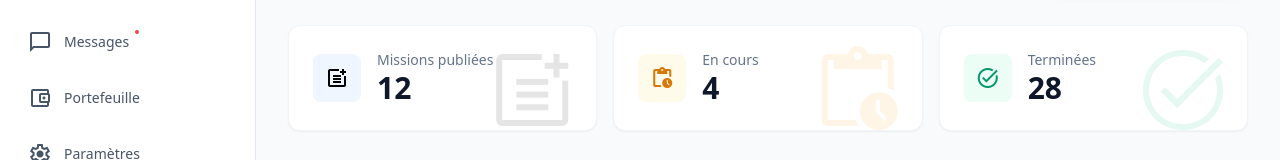
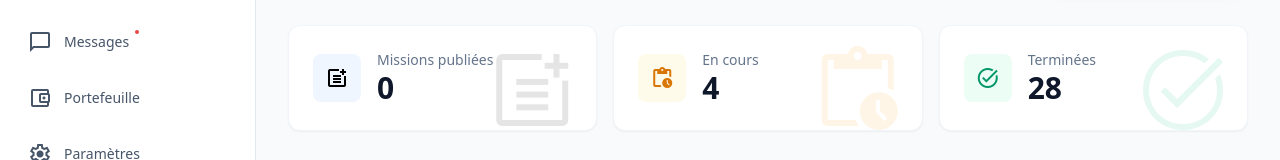
Before and after one commit to Azzedine-zemmari/Brikoli, an Angular app in the folder frontend/: page /client_dashboard in a window 1280 px wide. Shown: the part 182-342 px from the top of the page. Built offline with nearby package versions, Linux system fonts and the light colour scheme; no server answers.

Commit message:
ajouter method pour afficher number de mission poste

```diff
--- a/frontend/src/app/pages/client-dashboard/client-dashboard.html
+++ b/frontend/src/app/pages/client-dashboard/client-dashboard.html
@@ -73,7 +73,7 @@
                             </div>
                             <div class="flex flex-col">
                                 <p class="text-slate-500 text-sm font-medium">Missions publiées</p>
-                                <p class="text-2xl sm:text-3xl font-bold text-slate-900">12</p>
+                                <p class="text-2xl sm:text-3xl font-bold text-slate-900">{{postedmission}}</p>
                             </div>
                         </div>
                     </div>
--- a/frontend/src/app/pages/client-dashboard/client-dashboard.ts
+++ b/frontend/src/app/pages/client-dashboard/client-dashboard.ts
@@ -11,11 +11,13 @@ import { CommonModule, DatePipe } from '@angular/common';
 })
 export class ClientDashboard  implements OnInit{
   public missions: MissionResponse[] = [];
+  public postedmission :number = 0;
 
   constructor(private missionService:MissionService, private cdr:ChangeDetectorRef){}
 
   ngOnInit():void{
     this.fetchMissions();
+    this.fetchNumberOfPostedMission();
   }
 
   fetchMissions():void{
@@ -31,6 +33,15 @@ export class ClientDashboard  implements OnInit{
       }
     })
   }
+  fetchNumberOfPostedMission(){
+    this.missionService.countPosted().subscribe({
+      next:(data) => {
+        this.postedmission = data;
+        console.log("postedmission : " , data);
+        this.cdr.detectChanges();
+      }
+    })
+  }
   trackById(index: number, mission: MissionResponse) {
     return mission.id;
   }
--- a/frontend/src/app/services/mission.service.ts
+++ b/frontend/src/app/services/mission.service.ts
@@ -25,4 +25,10 @@ export class MissionService{
             headers: this.getAuthHeaders()
         })
     }
+
+    countPosted():Observable<number>{
+        return this.http.get<number>(`${environment.apiUrl}/api/mission/posted`,{
+            headers: this.getAuthHeaders()
+        })
+    }
 }
```
